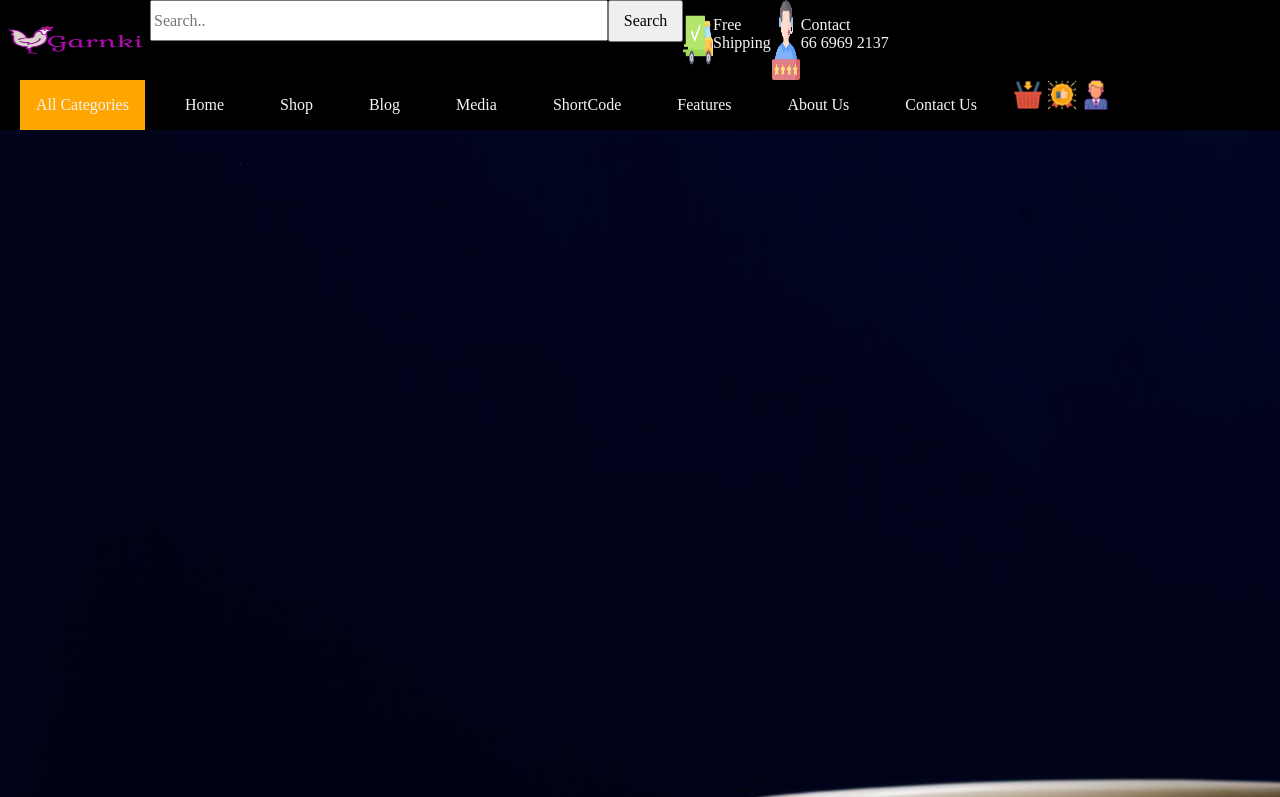
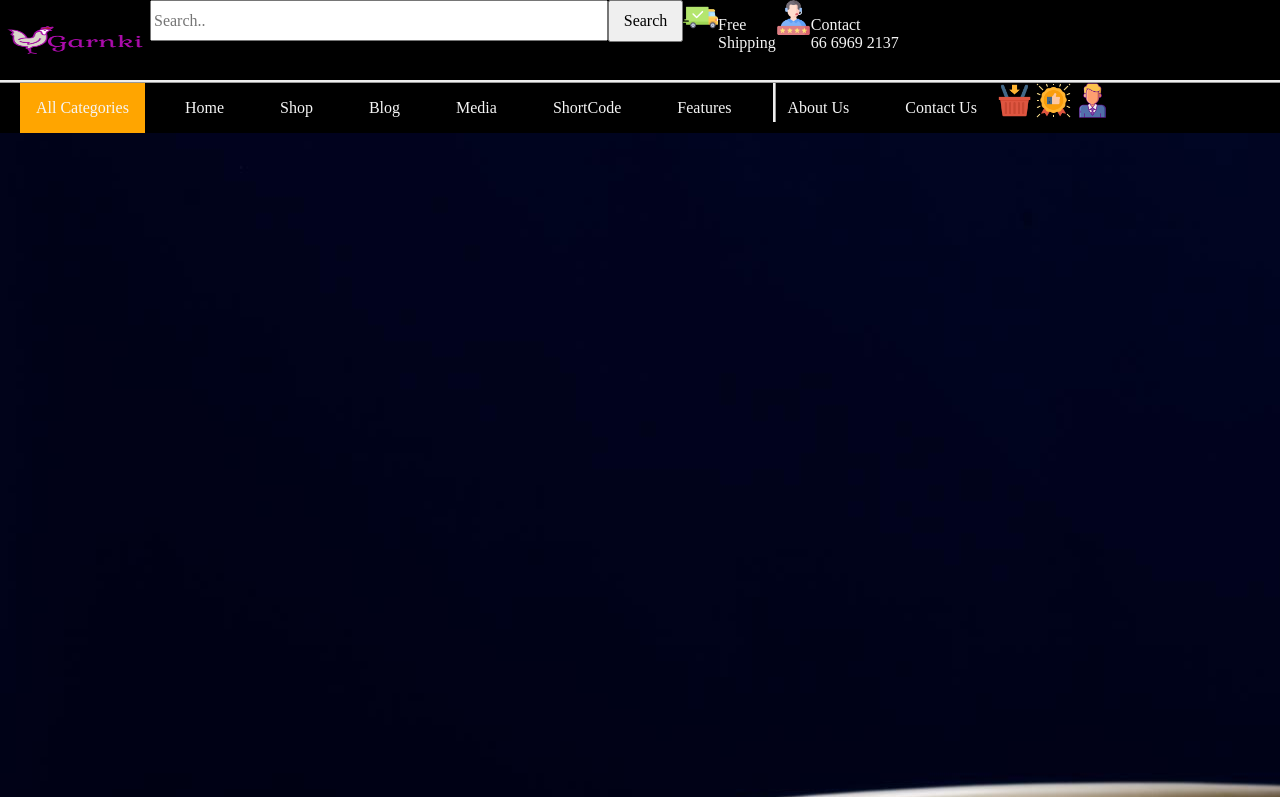
Before and after one commit to szymon-staron/kuchnia-test, a plain HTML site: page index.html in a window 1280 px wide. Shown: the top 797 px of the page. Drawn offline with Linux system fonts and the light colour scheme.

Commit message:
navigation border styling

```diff
--- a/index.html
+++ b/index.html
@@ -10,7 +10,7 @@
   </head>
   <body>
     <header class="navigation ">
-      <div class="navigation__position">
+      <div class="navigation__position navigation__position--border">
         <img class="logo" src="logo.png" alt="Kura z nazwą" />
         <input class="search__input" type="text" placeholder="Search.." />
         <button class="search__button">Search</button>
@@ -39,7 +39,7 @@
             <a class="navigation__link" href="#">Contact Us</a>
           </nav>
         </div>
-        <div>
+        <div class="icon__structure">
           <img class="icon" src="basket.png" alt="" />
           <img class="icon" src="best-seller.png" alt="" />
           <img class="icon" src="clients.png" alt="" />
--- a/style.css
+++ b/style.css
@@ -18,12 +18,14 @@
   background-color: black;
   display: flex;
 }
+
 .navigation__link {
   color: whitesmoke;
   margin-right: 20px;
   padding: 16px;
   display: inline-block;
   text-decoration: none;
+
 }
 
 .navigation__link--categories {
@@ -32,9 +34,27 @@
 }
 
 .icon {
-  width: 30px;
-  height: auto;
+  width: auto;
+  height:35px;
 }
 .icon__text {
   color: whitesmoke;
 }
+.navigation__position--border{
+  border-style: ridge;
+  border-top: none;
+border-left: none;
+border-right: none;
+
+}
+.icon__structure{
+  position: absolute;
+  right: 170px;
+border-style: ridge;
+
+border-top: none;
+border-bottom: none;
+border-right: none;
+padding-left: 221px;
+
+}
```
